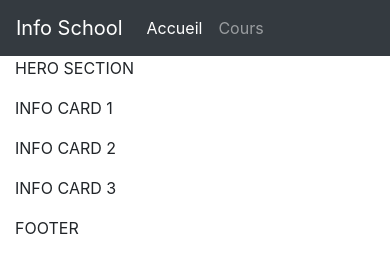
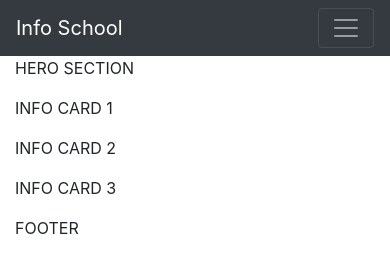
Before and after one commit to git504/Git504_01062021_Orinoco, a plain HTML site: page index.html in a window 390 px wide. Drawn offline with nearby package versions, Linux system fonts and the light colour scheme.

Commit message:
navbarbootstrap

```diff
--- a/index.html
+++ b/index.html
@@ -23,9 +23,12 @@
     <div class="bg-dark">
       <div class="container">
         <div class="row">
-          <nav class="col navbar navbar-expand navbar-dark">
+          <nav class="col navbar navbar-expand-lg navbar-dark">
             <a class="navbar-brand" href="index.html">Info School</a>
-            <div>
+            <button class="navbar-toggler" type="button" data-toggle="collapse" data-target="#navbarContent" aria-controls="navbarSupportedContent" aria-expanded="false" aria-label="Toggle navigation">
+              <span class="navbar-toggler-icon"></span>
+            </button>
+            <div id="navbarContent" class="collapse navbar-collapse">
               <ul class="navbar-nav">
                 <li class="nav-item active">
                   <a class="nav-link" href="index.html">Accueil</a>
```
Also changed, not shown: style.css (line endings or trailing spaces).
